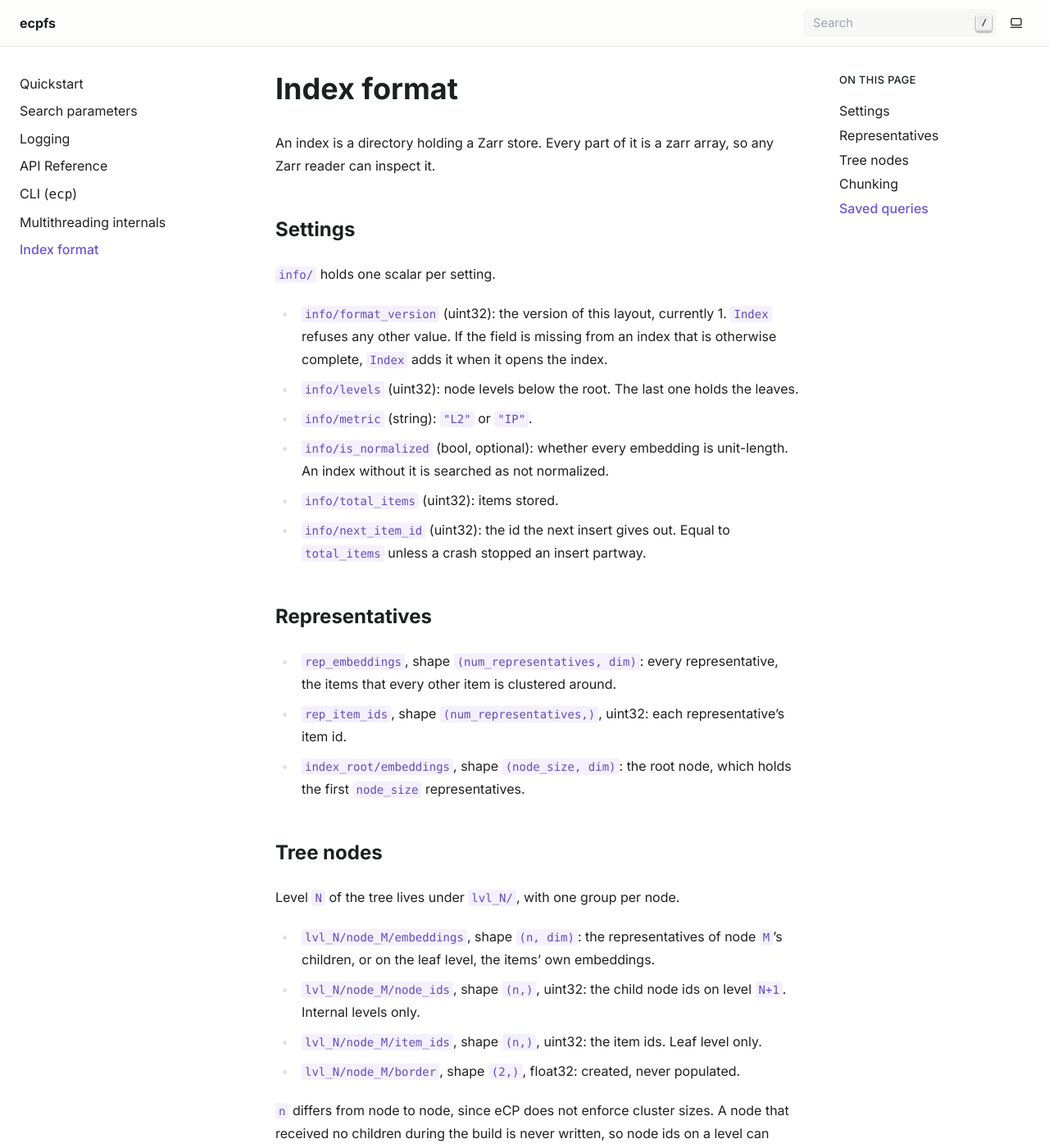
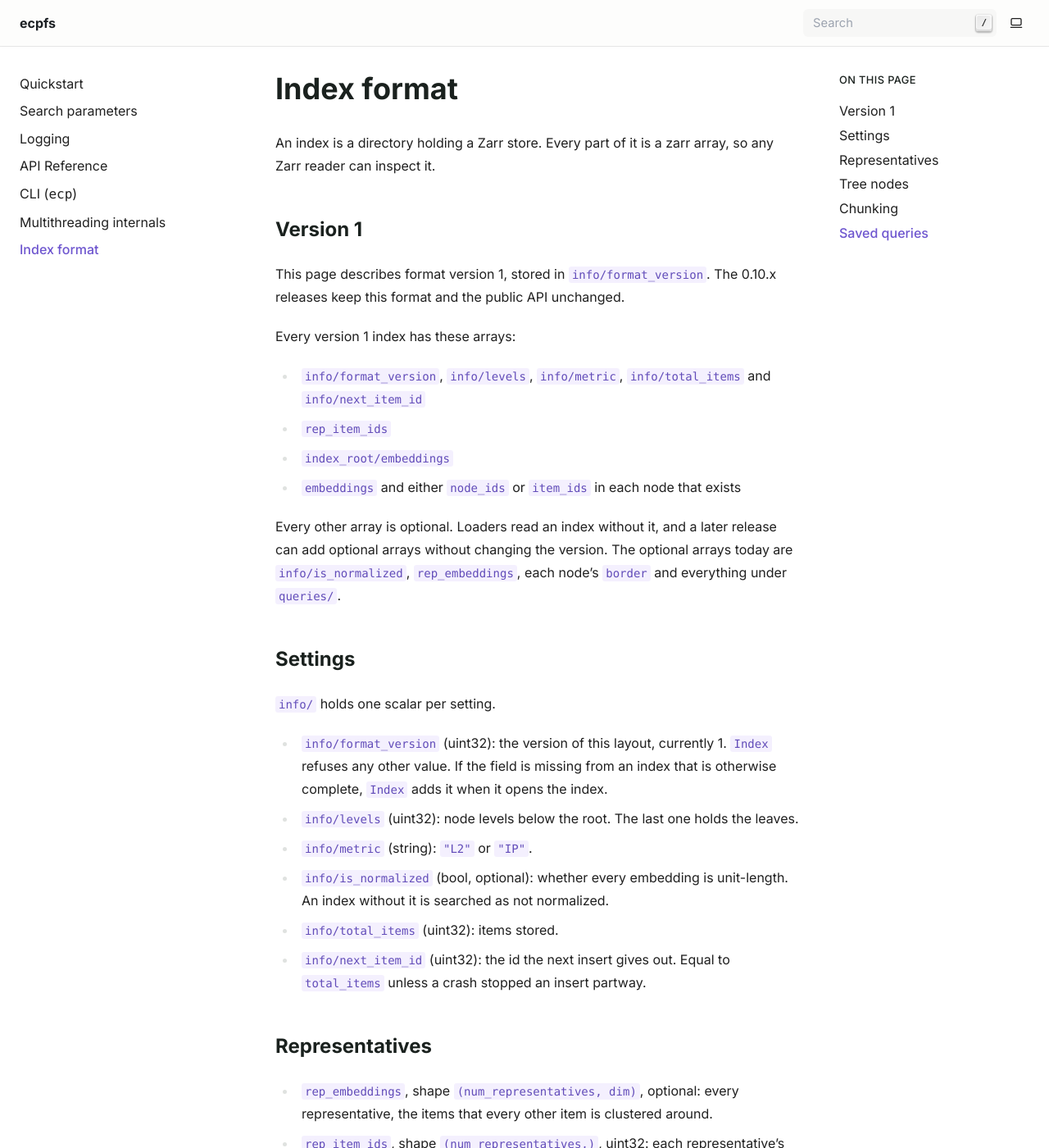
Before and after one commit to Ok2610/ecpfs, a Sphinx documentation site: the page built from docs/format.rst, in a window 1280 px wide and 1400 px high. Shown: the whole window at 82% size. Built offline with Sphinx 7.4.7, drawn with Linux system fonts in a browser that asks for light colours; some of the changed text lies outside the part shown.

Commit message:
Add the version 1 spec to the index format page List the required and optional arrays and state that 0.10.x keeps the format and the public API unchanged.

```diff
--- a/docs/format.rst
+++ b/docs/format.rst
@@ -3,6 +3,26 @@ Index format
 
 An index is a directory holding a Zarr store. Every part of it is a zarr array,
 so any Zarr reader can inspect it.
+
+Version 1
+---------
+
+This page describes format version 1, stored in ``info/format_version``. The
+0.10.x releases keep this format and the public API unchanged.
+
+Every version 1 index has these arrays:
+
+- ``info/format_version``, ``info/levels``, ``info/metric``,
+  ``info/total_items`` and ``info/next_item_id``
+- ``rep_item_ids``
+- ``index_root/embeddings``
+- ``embeddings`` and either ``node_ids`` or ``item_ids`` in each node that
+  exists
+
+Every other array is optional. Loaders read an index without it, and a later
+release can add optional arrays without changing the version. The optional
+arrays today are ``info/is_normalized``, ``rep_embeddings``, each node's
+``border`` and everything under ``queries/``.
 
 Settings
 --------
@@ -24,7 +44,7 @@ Settings
 Representatives
 ---------------
 
-- ``rep_embeddings``, shape ``(num_representatives, dim)``: every
+- ``rep_embeddings``, shape ``(num_representatives, dim)``, optional: every
   representative, the items that every other item is clustered around.
 - ``rep_item_ids``, shape ``(num_representatives,)``, uint32: each
   representative's item id.
@@ -42,7 +62,8 @@ Level ``N`` of the tree lives under ``lvl_N/``, with one group per node.
   ``N+1``. Internal levels only.
 - ``lvl_N/node_M/item_ids``, shape ``(n,)``, uint32: the item ids. Leaf level
   only.
-- ``lvl_N/node_M/border``, shape ``(2,)``, float32: created, never populated.
+- ``lvl_N/node_M/border``, shape ``(2,)``, float32, optional: created, never
+  populated.
 
 ``n`` differs from node to node, since eCP does not enforce cluster sizes. A node
 that received no children during the build is never written, so node ids on a
@@ -70,8 +91,8 @@ affects new indexes only.
 Saved queries
 -------------
 
-``queries/Q/`` holds query ``Q``'s saved state, written by ``close()`` or when
-the query is evicted from memory. It has the query vector (``query``), the queue
+``queries/`` is optional. ``queries/Q/`` holds query ``Q``'s saved state, written
+by ``close()`` or when the query is evicted from memory. It has the query vector (``query``), the queue
 of nodes still to visit (``tree_pq_score``, ``tree_pq_is_leaf``,
 ``tree_pq_level``, ``tree_pq_node_id``), the buffered results (``items_score``,
 ``items_id``) and the save time in Unix seconds (``persisted_at``).
```
Also changed, not shown: README.md (+3 -3 lines).
